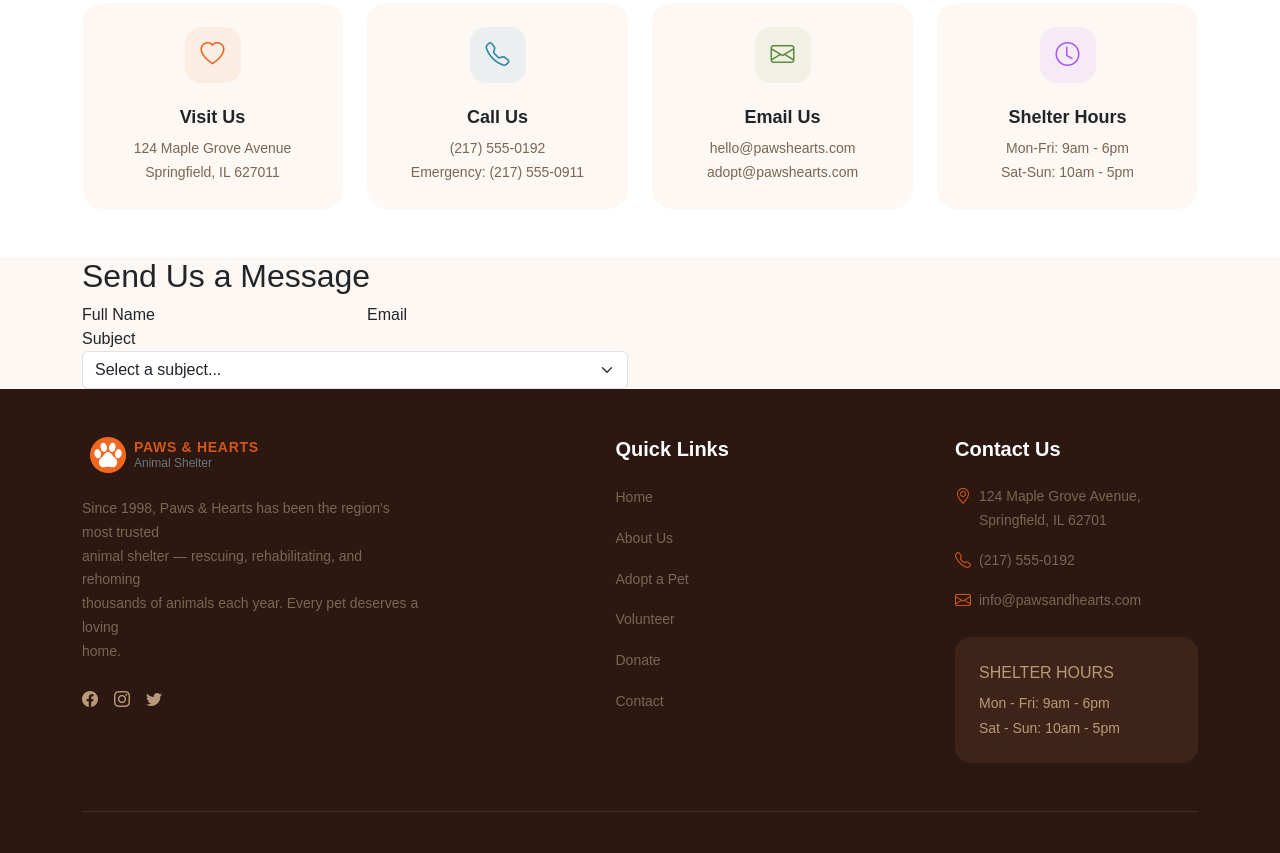
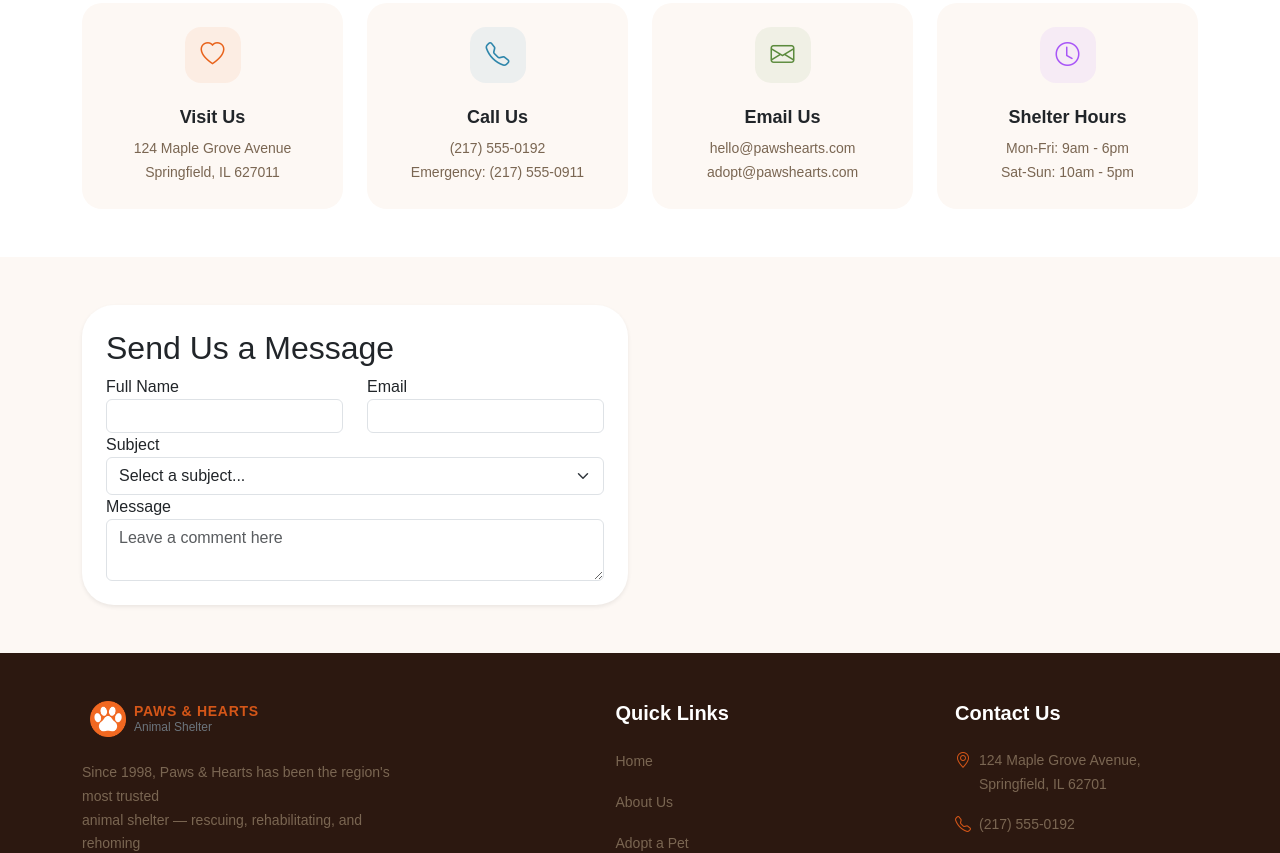
Before and after one commit to heo1wway/PAWS-HEARTS, a plain HTML site: page contact.html in a window 1280 px wide. Shown: the part 474-1327 px from the top of the page. Drawn offline with nearby package versions, Linux system fonts and the light colour scheme.

Commit message:
initial commit

```diff
--- a/contact.html
+++ b/contact.html
@@ -110,20 +110,20 @@
     </div>
 </section>
 
-<section style="background-color: rgb(253,248,244);">
+<section class="py-5 "style="background-color: rgb(253,248,244);">
     <div class="container">
         <div class="row">
             <div class="col-lg-6">
-                <form class="contact-form h-100">
+                <form class="contact-form h-100 rounded-5 shadow-sm p-4">
                     <h2>Send Us a Message</h2>
                     <div class="row">
                         <div class="col-md-6">
-                            <label>Full Name</label>
-                            <imput type="text"></imput>
+                            <label for="fullname">Full Name</label>
+                            <input class="form-control px-2 py-1" type="text" id="fullname"></imput>
                         </div>
                         <div class="col-md-6">
-                            <label>Email</label>
-                            <imput class="px-4 py-3" type="email"></imput>
+                            <label for="email">Email</label>
+                            <input class="form-control px-2 py-1" type="email" id="email"></imput>
                         </div>
                         <div class="col-12">
                             <label>Subject</label>
@@ -135,8 +135,11 @@
                                 <option >4</option>
                                 <option >5</option>
                                 <option >6</option>
-
                             </select>
+                        </div>
+                        <div class="col-12">
+                            <label>Message</label>
+                            <textarea class="form-control" placeholder="Leave a comment here" id="floatingTextarea"></textarea>
                         </div>
                     </div>
                 </form>
--- a/css/style.css
+++ b/css/style.css
@@ -477,6 +477,12 @@ html,body{
 
 }
 
+/* form */
+.contact-form{
+    background-color: rgb(255, 255, 255);
+}
+
+
 /* responsive */
 
 @media (max-width:768px){
```
